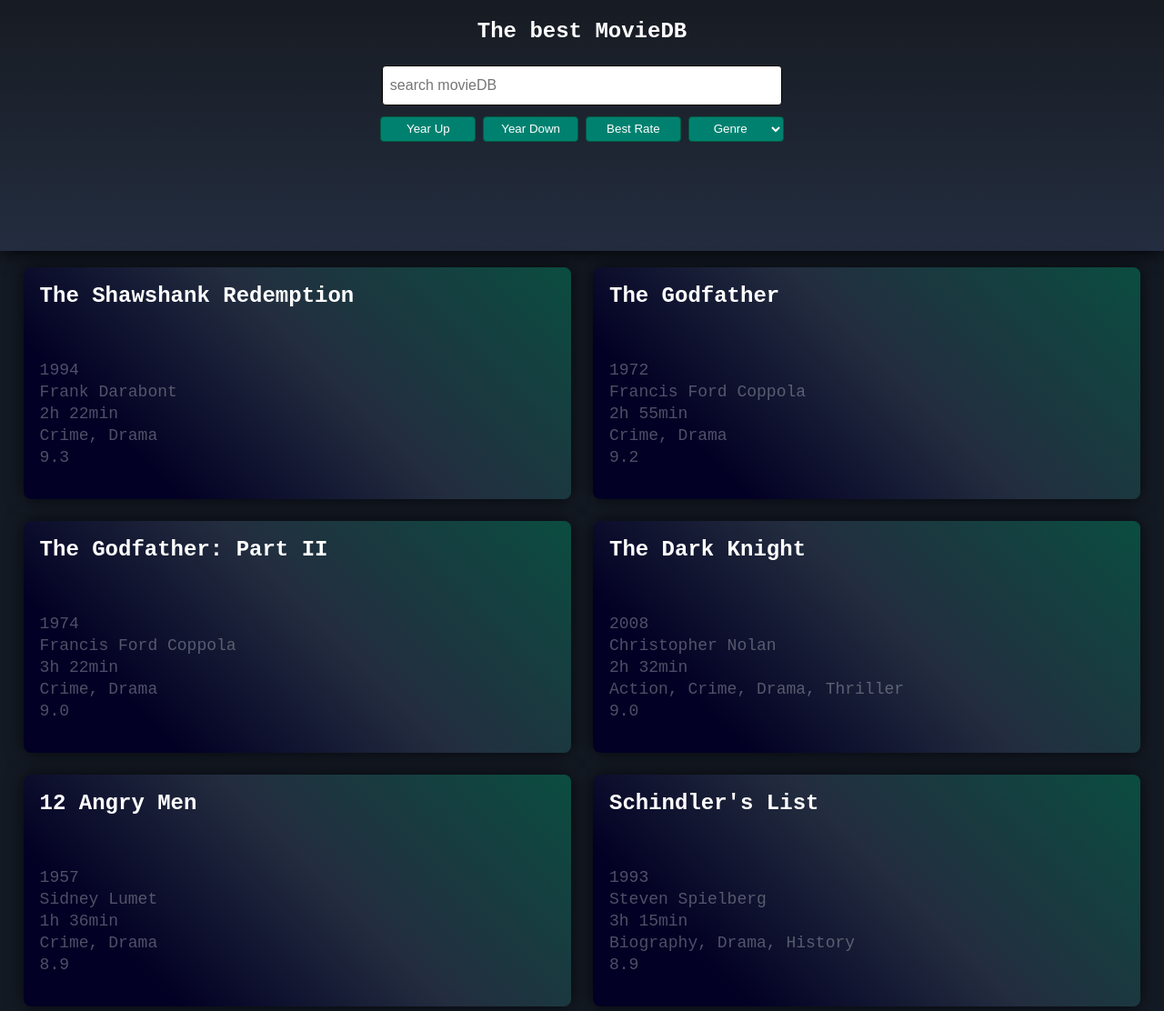
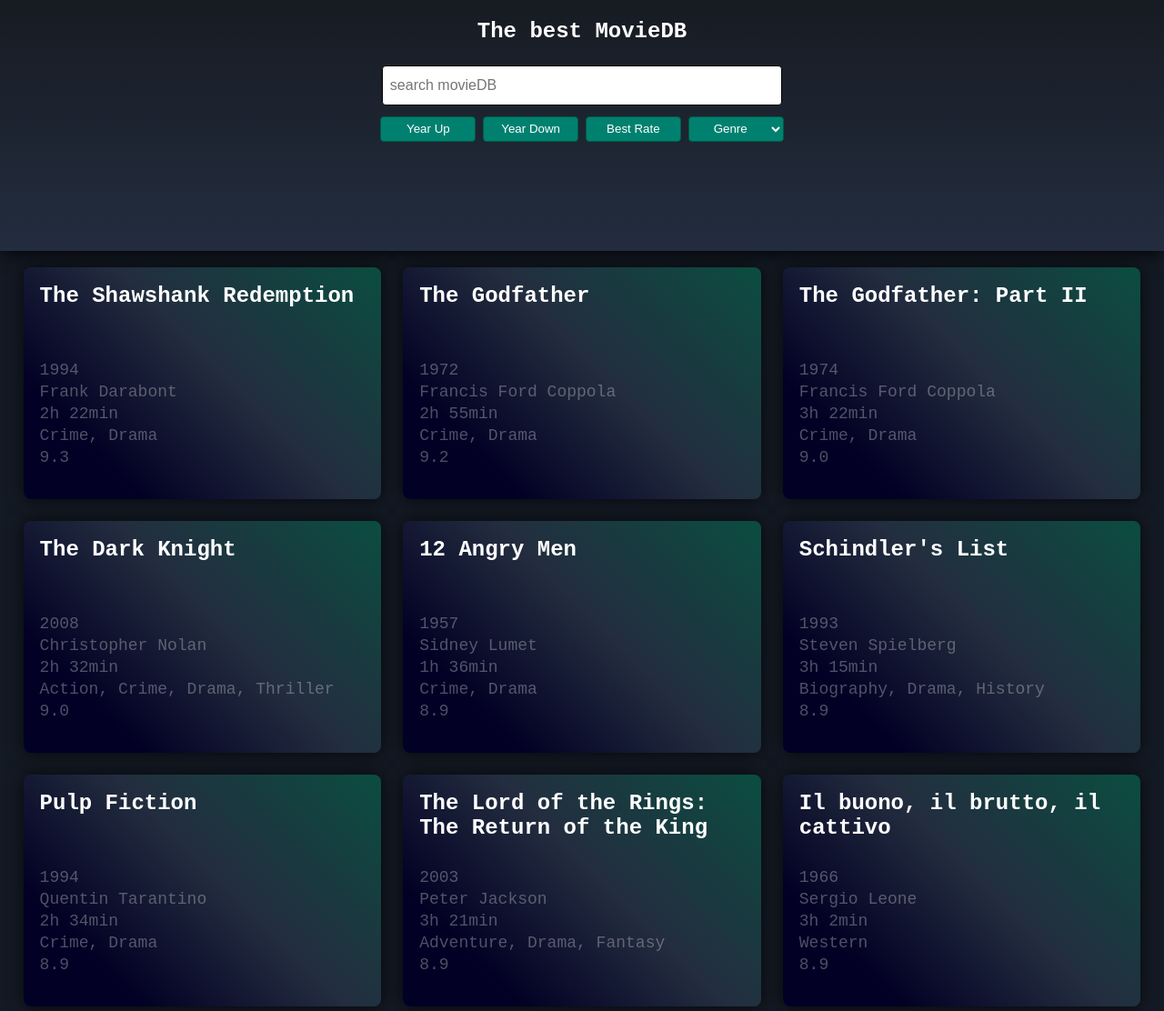
Before and after one commit to YacineYldrm/Project_movieDB, a plain HTML site: page index.html in a window 1280 px wide. Shown: the part 188-1300 px from the top of the page at 91% size. Drawn offline with Linux system fonts and the light colour scheme.

Commit message:
added read.me file

```diff
--- a/assets/js/main.js
+++ b/assets/js/main.js
@@ -1039,6 +1039,7 @@ searchbar.addEventListener('input', () =>
     event.preventDefault();
     movieGallery.innerHTML = "";
     const userInput = searchInput.value.trim().toLowerCase();
+    calcMatchRate(userInput);
 
     // compare case-insensitive
     const movieMatch = movies.filter((movie) =>
--- a/assets/scss/style.scss
+++ b/assets/scss/style.scss
@@ -101,7 +101,7 @@ body
     .movie_gallery_wrapper
     {
         display: grid;
-        grid-template-columns: repeat(auto-fill, minmax(400px, 1fr));
+        grid-template-columns: repeat(auto-fill, minmax(380px, 1fr));
         gap: 24px;
         padding-inline: 2%;
         position: relative;
```
Also changed, not shown: assets/css/style.css, assets/resources/Screenshot_Project_MovieDB.png (added), assets/resources/movieDB_flowChart.png (added), 1 other file.
